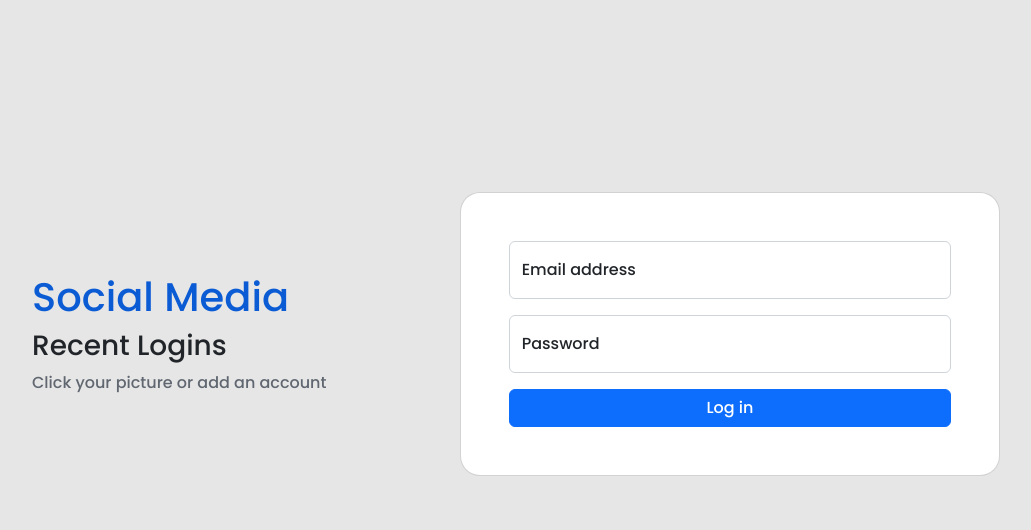
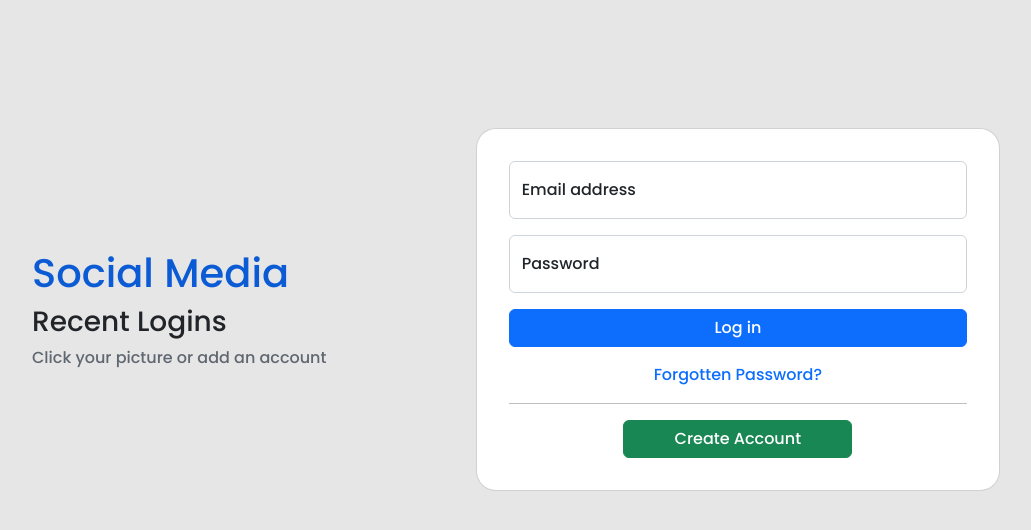
Before and after one commit to HassnainKazmi/User-Authentication-System, a React (Create React App) app: page / in a window 1280 px wide. Shown: the top 530 px of the page, without its empty margins (140-1171 px from the left). Built offline with nearby package versions, Linux system fonts and the light colour scheme.

Commit message:
login module UI implemented

```diff
--- a/public/index.html
+++ b/public/index.html
@@ -24,7 +24,7 @@
       work correctly both with client-side routing and a non-root public URL.
       Learn how to configure a non-root public URL by running `npm run build`.
     -->
-    <title>React App</title>
+    <title>Log in - Social Media</title>
   </head>
   <body>
     <noscript>You need to enable JavaScript to run this app.</noscript>
--- a/src/components/LoginPage/LoginPage.jsx
+++ b/src/components/LoginPage/LoginPage.jsx
@@ -17,6 +17,8 @@ const LoginPage = () => {
       email: enteredEmail,
       password: enteredPassword,
     };
+
+    // Send userData to back-end and compare the entered data with the stored data in DB
   };
 
   return (
@@ -54,7 +56,18 @@ const LoginPage = () => {
                 />
                 <label htmlFor="floatingPassword">Password</label>
               </div>
-              <Button className="mt-3">Log in</Button>
+              <button className="btn btn-primary my-3">Log in</button>
+              <p>
+                <a href="" style={{ textDecoration: "none" }}>
+                  Forgotten Password?
+                </a>
+              </p>
+              <hr style={{ borderTop: "0.1px solid #000" }}></hr>
+              <button className="btn btn-success">
+                <a href="" style={{ color: "#fff", textDecoration: "none" }}>
+                  Create Account
+                </a>
+              </button>
             </form>
           </Card>
         </div>
--- a/src/components/LoginPage/loginPage.css
+++ b/src/components/LoginPage/loginPage.css
@@ -1,5 +1,5 @@
 #loginPage {
-  margin-top: 12rem;
+  margin-top: 8rem;
 }
 
 .form__container {
@@ -8,15 +8,22 @@
   align-items: center;
 }
 
+.form__content {
+  text-align: center;
+}
+
 form {
-  padding: 2rem;
+  padding: 1rem;
   margin: 1rem;
 }
 
-Button {
+.btn.btn-primary {
   width: 100%;
 }
 
+.btn.btn-success {
+  width: 50%;
+}
 h1 {
   color: #0b5bd4;
   margin-left: 2rem;
```
